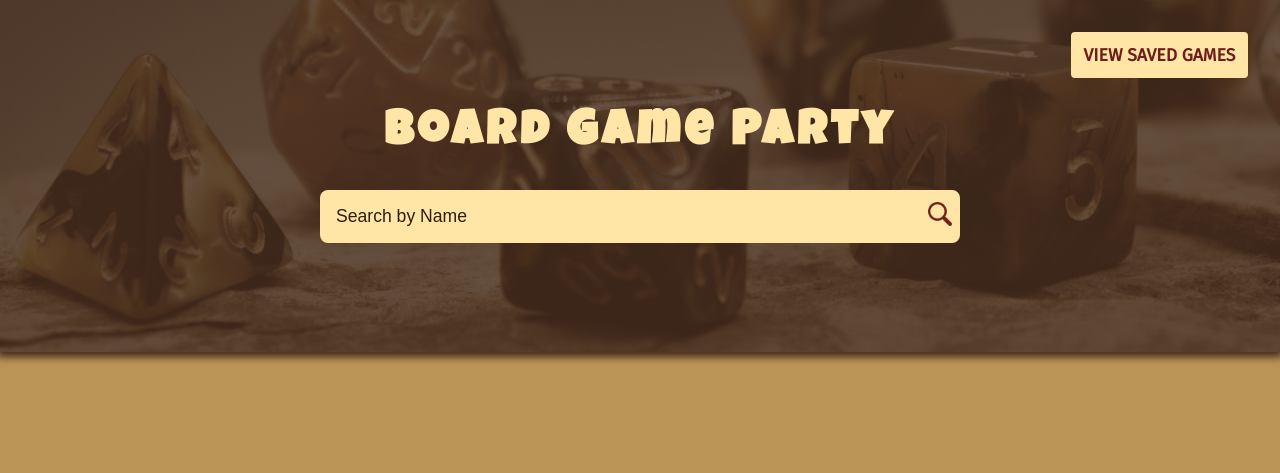
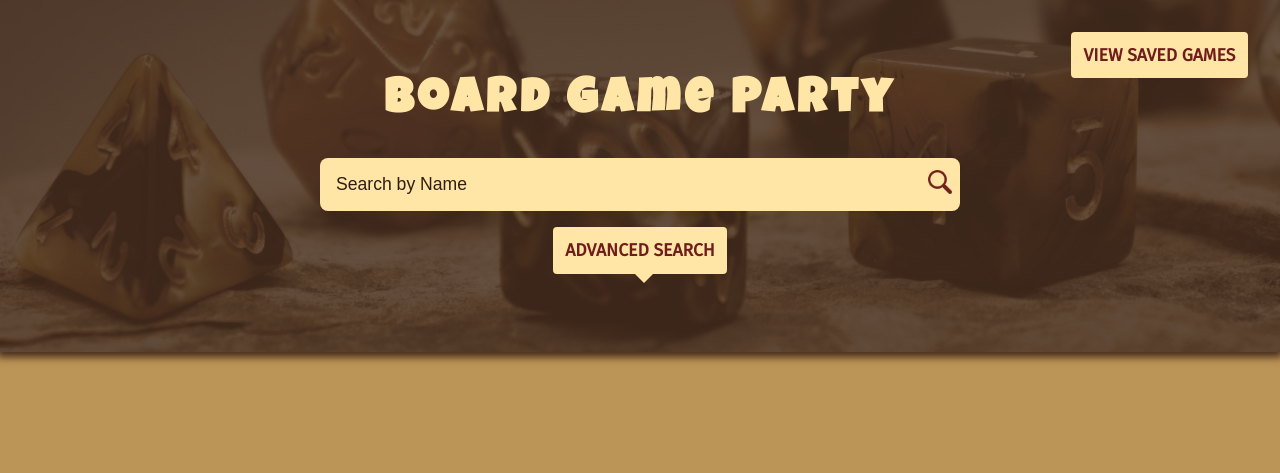
Before and after one commit to CaldwellDerek/bgp, a PHP site: page / in a window 1280 px wide. Shown: the top 473 px of the page. Run offline with PHP 8.4, Linux system fonts and the light colour scheme.

Commit message:
advanced search button added

```diff
--- a/css/index.css
+++ b/css/index.css
@@ -25,7 +25,7 @@
 }
 
 ::-webkit-scrollbar {
-	width: 0.5rem;
+	width: 0.6rem;
 }
 
 ::-webkit-scrollbar-track {
@@ -37,7 +37,7 @@
 ::-webkit-scrollbar-thumb {
 	background: var(--image-border);
 	border-radius: 100vw;
-	border: 0.1rem solid var(--bg-color);
+	/* border: 0.1rem solid var(--bg-color); */
 }
 
 
@@ -200,7 +200,34 @@ input::placeholder {
 }
 
 #header-btn:hover {
-    background: var(--header-button-hover);
+    /* background: var(--header-button-hover); */
+    border-color: var(--header-button-hover);
+    padding: 1rem;
+}
+
+#advanced-search {
+    position: relative;
+    margin-top: 1rem;
+    border-color: var(--header-button-border);
+    background: var(--header-button-bg);
+    color: var(--header-button-text);
+    transition: background .5s, border-color .5s, padding .5s;
+    z-index: 10;
+}
+
+#advanced-search::after {
+    content: "";
+    position: absolute;
+    top: 100%;
+    left: 48%;
+    margin-left: -.3rem;
+    border-width: .8rem;
+    border-style: solid;
+    border-color: var(--header-button-bg) transparent transparent transparent;
+}
+
+#advanced-search:hover {
+    /* background: var(--header-button-hover); */
     border-color: var(--header-button-hover);
     padding: 1rem;
 }
@@ -441,8 +468,9 @@ footer {
 
     #header-btn {
         position: relative;
-        top: 2rem;
+        top: 0;
         right: 0;
+        margin-top: 1rem;
     }
 
     .similar-game {
--- a/index.html
+++ b/index.html
@@ -30,6 +30,7 @@
           <button class="search-btn" type="button"><img src="./images/search.png" alt="magnifying glass"></button>
         </div>
         <button id="header-btn" class="btn" type="button">VIEW SAVED GAMES</button>
+        <button type="button" id="advanced-search" class="btn">ADVANCED SEARCH</button>
     </header>
     <div class="game-content">
         <div class="game-image">
```
